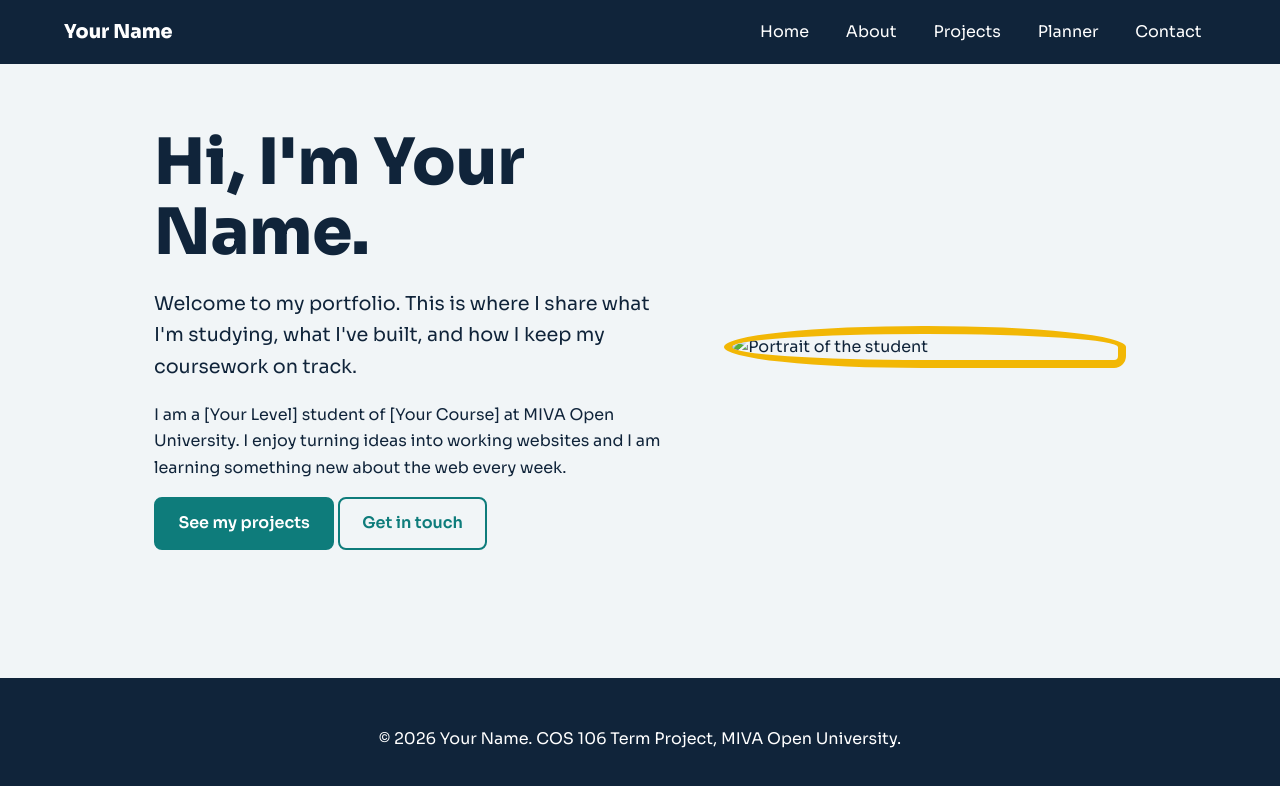
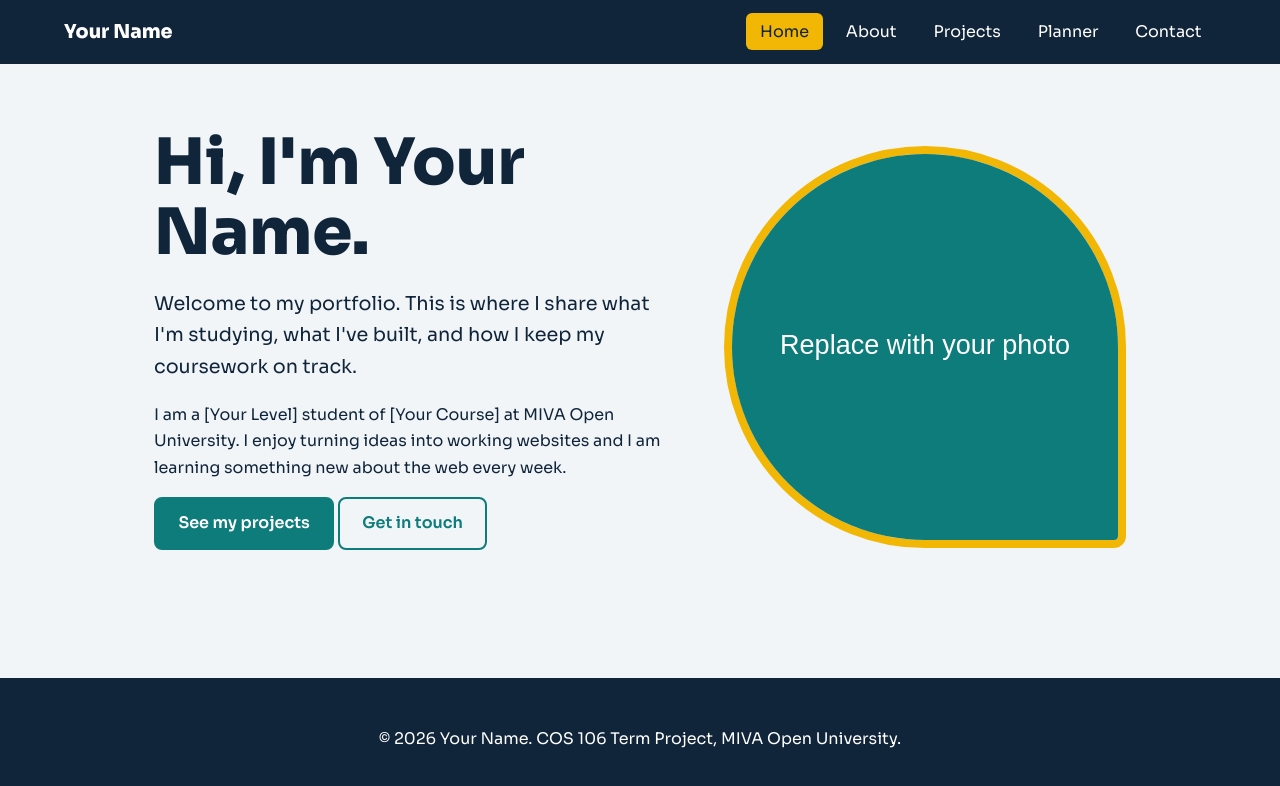
Before and after one commit to bilalsuleiman52-commits/cos-106-project, a plain HTML site: page index.html in a window 1280 px wide. Drawn offline with Linux system fonts and the light colour scheme; files that its build step writes are made by us from their sources.

Commit message:
Fix stylesheet and image paths in index.html

```diff
--- a/index.html
+++ b/index.html
@@ -2,7 +2,7 @@
 <html lang="en"><head><meta charset="UTF-8"><meta name="viewport" content="width=device-width, initial-scale=1">
 <title>Home | Student Portfolio</title>
 <link rel="preconnect" href="https://fonts.googleapis.com"><link href="https://fonts.googleapis.com/css2?family=Sora:wght@400;600;800&display=swap" rel="stylesheet">
-<link rel="stylesheet" href="css/style.css"></head><body>
+<link rel="stylesheet" href="style.css"></head><body>
 <header class="site-header"><a class="brand" href="index.html">Your Name</a>
 <button class="menu-btn" aria-label="Toggle menu" aria-expanded="false">Menu</button>
 <nav id="nav"><ul>
@@ -14,8 +14,8 @@
 <p class="lead">Welcome to my portfolio. This is where I share what I'm studying, what I've built, and how I keep my coursework on track.</p>
 <p>I am a [Your Level] student of [Your Course] at MIVA Open University. I enjoy turning ideas into working websites and I am learning something new about the web every week.</p>
 <p><a class="btn" href="projects.html">See my projects</a> <a class="btn ghost" href="contact.html">Get in touch</a></p></div>
-<figure class="hero-photo"><img src="images/photo.svg" alt="Portrait of the student"></figure>
+<figure class="hero-photo"><img src="/photo.svg" alt="Portrait of the student"></figure>
 </section>
 </main>
 <footer class="site-footer"><p>&copy; 2026 Your Name. COS 106 Term Project, MIVA Open University.</p></footer>
-<script src="js/main.js"></script></body></html>
+<script src="main.js"></script></body></html>
```
